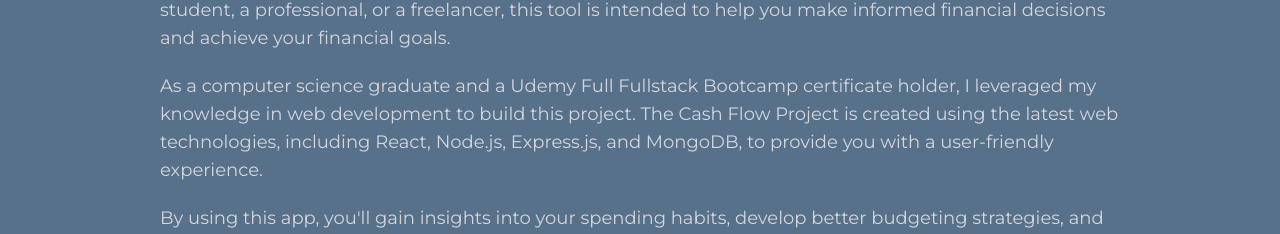
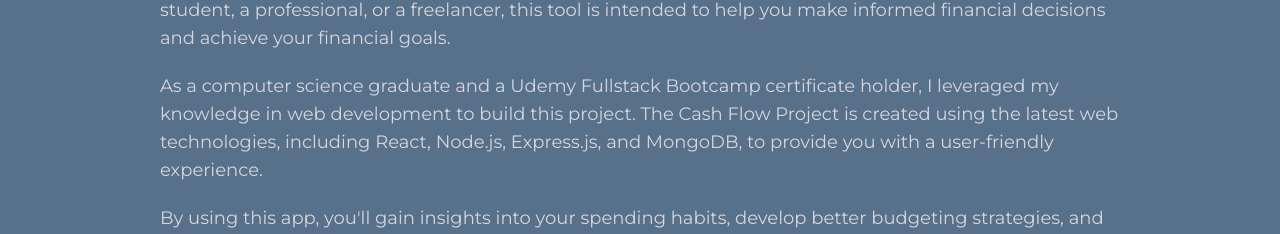
Before and after one commit to shanipenkar/cash-control, a React (Create React App) app: page /about in a window 1280 px wide. Shown: the part 241-475 px from the top of the page. Built offline with nearby package versions, Linux system fonts and the light colour scheme; a web font is replaced by a local one.

Commit message:
about page edited

```diff
--- a/src/pages/About.jsx
+++ b/src/pages/About.jsx
@@ -19,7 +19,7 @@ Whether you're a student, a professional, or a freelancer, this tool is intended
       </p>{" "}
 
       <p className="text-lg text-textColor w-full my-5">
-      As a computer science graduate and a Udemy  Full Fullstack Bootcamp certificate holder, I leveraged my knowledge in web development to build this project. The Cash Flow Project is created using the latest web technologies, including React, Node.js, Express.js, and MongoDB, to provide you with a user-friendly experience.
+      As a computer science graduate and a Udemy Fullstack Bootcamp certificate holder, I leveraged my knowledge in web development to build this project. The Cash Flow Project is created using the latest web technologies, including React, Node.js, Express.js, and MongoDB, to provide you with a user-friendly experience.
         </p>{" "}
 
 
```
